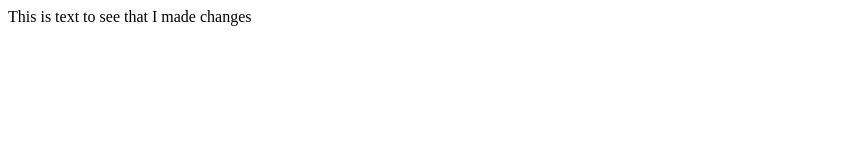
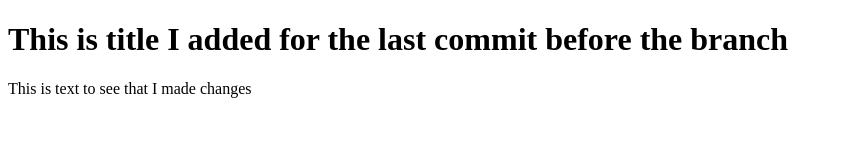
Before and after one commit to GarrettEstrin/branches-practice, a plain HTML site: page index.html in a window 1280 px wide. Shown: the whole page, without its empty margins (0-843 px from the left). Drawn offline with Linux system fonts and the light colour scheme.

Commit message:
added a title before the branch

```diff
--- a/index.html
+++ b/index.html
@@ -7,6 +7,7 @@
     <title>Branches-Practice for Git</title>
   </head>
   <body>
+    <h1>This is title I added for the last commit before the branch</h1>
     This is text to see that I made changes
   </body>
 </html>
```
